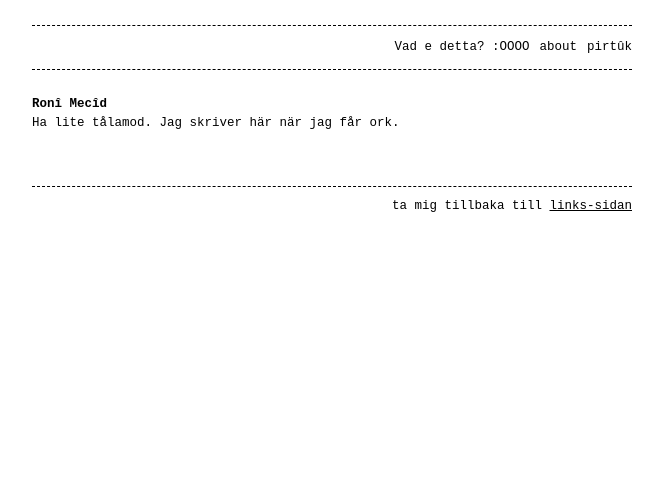
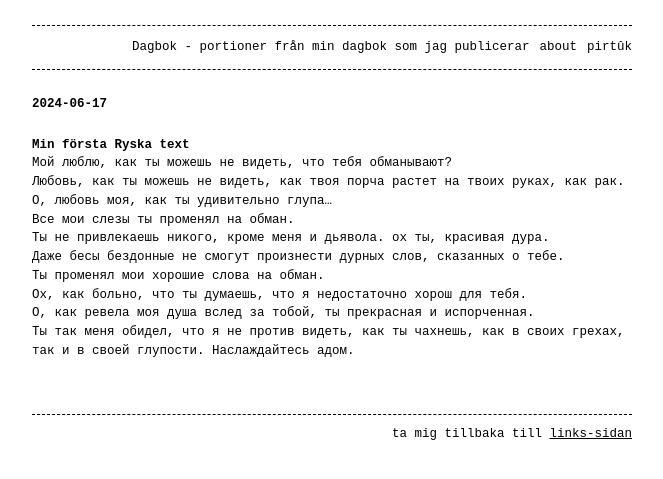
Before and after one commit to ronim-efrin/kitab, a Jekyll site: the page built from index.md, in a window 1280 px wide. Shown: the top 479 px of the page, without its empty margins (308-971 px from the left). Built offline with Jekyll 4.4.1, drawn with Linux system fonts in a browser that asks for light colours.

Commit message:
Update index.md

```diff
--- a/index.md
+++ b/index.md
@@ -1,9 +1,19 @@
 ---
-title: Vad e detta? :OOOO
+title: Dagbok - portioner från min dagbok som jag publicerar
 layout: home
 permalink: /
 ---
 
-# Ronî Mecîd
+# 2024-06-17
+## Min första Ryska text
 
-Ha lite tålamod. Jag skriver här när jag får ork.
+Мой люблю, как ты можешь не видеть, что тебя обманывают?
+Любовь, как ты можешь не видеть, как твоя порча растет на твоих руках, как рак.
+О, любовь моя, как ты удивительно глупа...
+Все мои слезы ты променял на обман.
+Ты не привлекаешь никого, кроме меня и дьявола. ох ты, красивая дура.
+Даже бесы бездонные не смогут произнести дурных слов, сказанных о тебе.
+Ты променял мои хорошие слова на обман.
+Ох, как больно, что ты думаешь, что я недостаточно хорош для тебя.
+О, как ревела моя душа вслед за тобой, ты прекрасная и испорченная.
+Ты так меня обидел, что я не против видеть, как ты чахнешь, как в своих грехах, так и в своей глупости. Наслаждайтесь адом.
```
